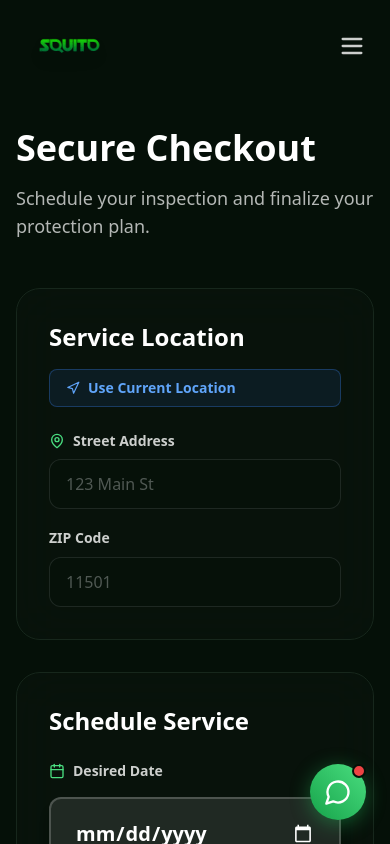
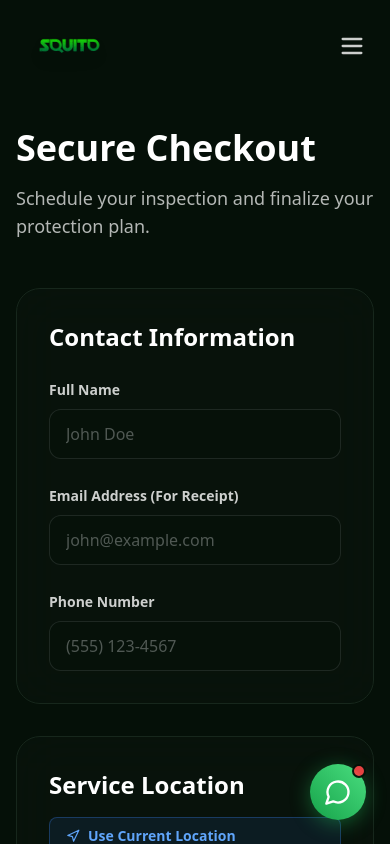
Before and after one commit to squitopest/Squito-Pest-Control, a Next.js app: page /book in a window 390 px wide. Shown: the top 844 px of the page. Built offline with nearby package versions, Linux system fonts and the light colour scheme.

Commit message:
Add Name, Email, and Phone data layer to Checkout UI and automate Stripe Receipts

```diff
--- a/src/app/api/checkout/route.ts
+++ b/src/app/api/checkout/route.ts
@@ -5,9 +5,9 @@ import { createServiceClient } from "@/lib/supabase";
 export async function POST(req: Request) {
   try {
     const body = await req.json();
-    const { propertyType, zipCode, date, time, street, planId } = body;
+    const { propertyType, zipCode, date, time, street, planId, fullName, email, phone } = body;
 
-    if (!zipCode || !date || !time || !street) {
+    if (!zipCode || !date || !time || !street || !fullName || !email || !phone) {
       return NextResponse.json({ error: "Missing required fields" }, { status: 400 });
     }
 
@@ -27,7 +27,10 @@ export async function POST(req: Request) {
               service_date: date,
               service_time: time,
               street: street,
-              plan_id: planId || "basic-shield"
+              plan_id: planId || "basic-shield",
+              full_name: fullName,
+              email: email,
+              phone: phone
             }])
             .select()
             .single();
@@ -67,6 +70,7 @@ export async function POST(req: Request) {
     } else {
         // Regular Stripe Flow
         const session = await stripe.checkout.sessions.create({
+          customer_email: email,
           payment_method_types: ["card"],
           line_items: [
             {
--- a/src/app/book/page.tsx
+++ b/src/app/book/page.tsx
@@ -20,6 +20,9 @@ function BookingContent() {
   const suggestionsRef = useRef<HTMLDivElement>(null);
 
   const [form, setForm] = useState({
+    fullName: "",
+    email: "",
+    phone: "",
     street: "",
     zipCode: "",
     date: "",
@@ -138,6 +141,9 @@ function BookingContent() {
         body: JSON.stringify({
           planId: planId || "basic-shield",
           propertyType: "Residential",
+          fullName: form.fullName,
+          email: form.email,
+          phone: form.phone,
           street: form.street,
           zipCode: form.zipCode,
           date: form.date,
@@ -171,6 +177,48 @@ function BookingContent() {
       <div className="flex flex-col lg:flex-row gap-12">
         {/* Checkout Form */}
         <div className="flex-1 space-y-8">
+
+          {/* Contact Block */}
+          <div className="glass-card p-8 rounded-3xl">
+            <h2 className="text-2xl font-bold text-white mb-6">Contact Information</h2>
+            <div className="space-y-6">
+              <div className="space-y-2">
+                <label className="text-sm font-semibold text-white/80">Full Name</label>
+                <input
+                  type="text"
+                  required
+                  placeholder="John Doe"
+                  className="w-full bg-background/50 border border-white/10 focus:border-green-500/50 rounded-xl px-4 py-3 text-white placeholder:text-white/30 outline-none transition-colors"
+                  value={form.fullName}
+                  onChange={e => setForm(f => ({ ...f, fullName: e.target.value }))}
+                />
+              </div>
+
+              <div className="space-y-2">
+                <label className="text-sm font-semibold text-white/80">Email Address (For Receipt)</label>
+                <input
+                  type="email"
+                  required
+                  placeholder="john@example.com"
+                  className="w-full bg-background/50 border border-white/10 focus:border-green-500/50 rounded-xl px-4 py-3 text-white placeholder:text-white/30 outline-none transition-colors"
+                  value={form.email}
+                  onChange={e => setForm(f => ({ ...f, email: e.target.value }))}
+                />
+              </div>
+
+              <div className="space-y-2">
+                <label className="text-sm font-semibold text-white/80">Phone Number</label>
+                <input
+                  type="tel"
+                  required
+                  placeholder="(555) 123-4567"
+                  className="w-full bg-background/50 border border-white/10 focus:border-green-500/50 rounded-xl px-4 py-3 text-white placeholder:text-white/30 outline-none transition-colors"
+                  value={form.phone}
+                  onChange={e => setForm(f => ({ ...f, phone: e.target.value }))}
+                />
+              </div>
+            </div>
+          </div>
 
           {/* Location Block */}
           <div className="glass-card p-8 rounded-3xl overflow-visible">
--- a/src/app/success/page.tsx
+++ b/src/app/success/page.tsx
@@ -76,8 +76,8 @@ function SuccessContent() {
                 <Truck size={14} className="text-white/60" />
               </div>
               <div className="-mt-1.5">
-                <h3 className="text-lg font-bold text-white/80">Arrival & Shielding</h3>
-                <p className="text-white/50 text-sm mt-1">We arrive at your property, perform the entire inspection, and deploy your defensive treatments.</p>
+                <h3 className="text-lg font-bold text-white/80">Arrival</h3>
+                <p className="text-white/50 text-sm mt-1">A licensed technician will arrive at the scheduled time to assess your property and thoroughly review the next steps with you.</p>
               </div>
             </div>
           </div>
```
